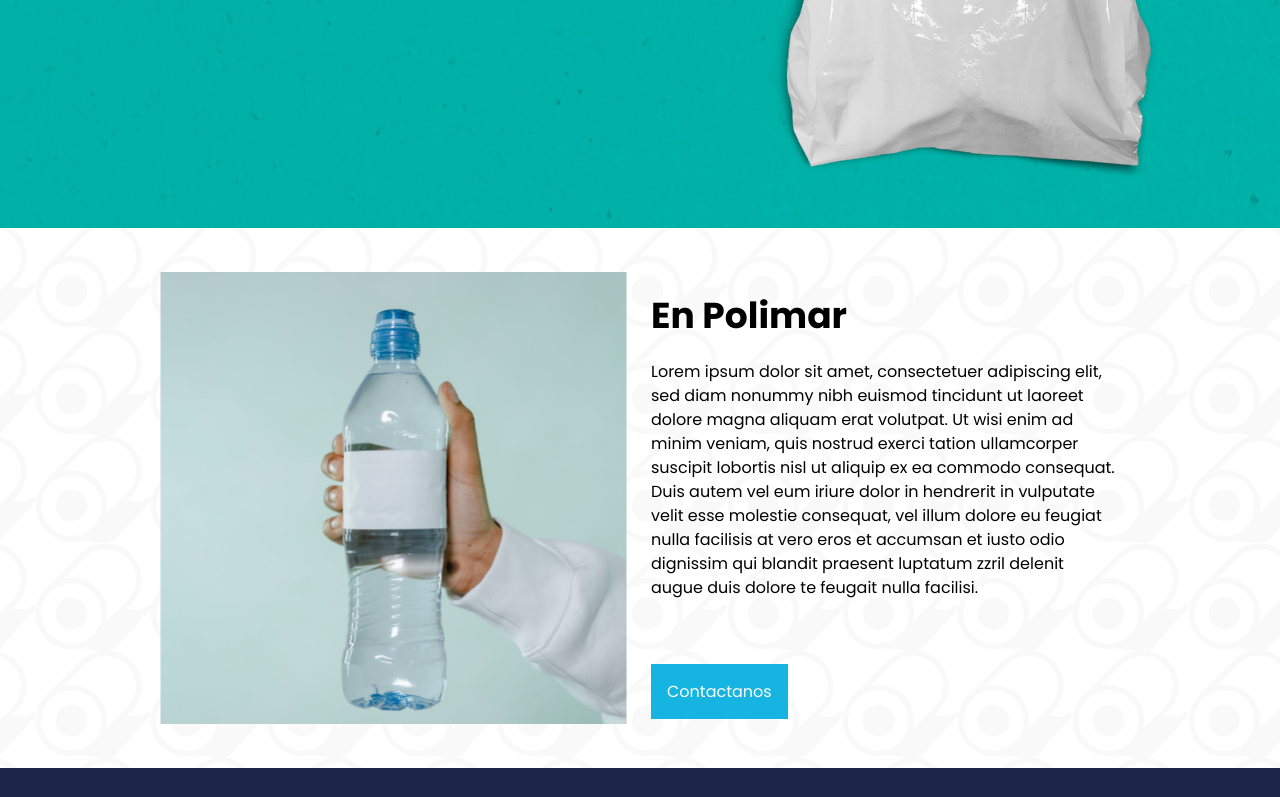
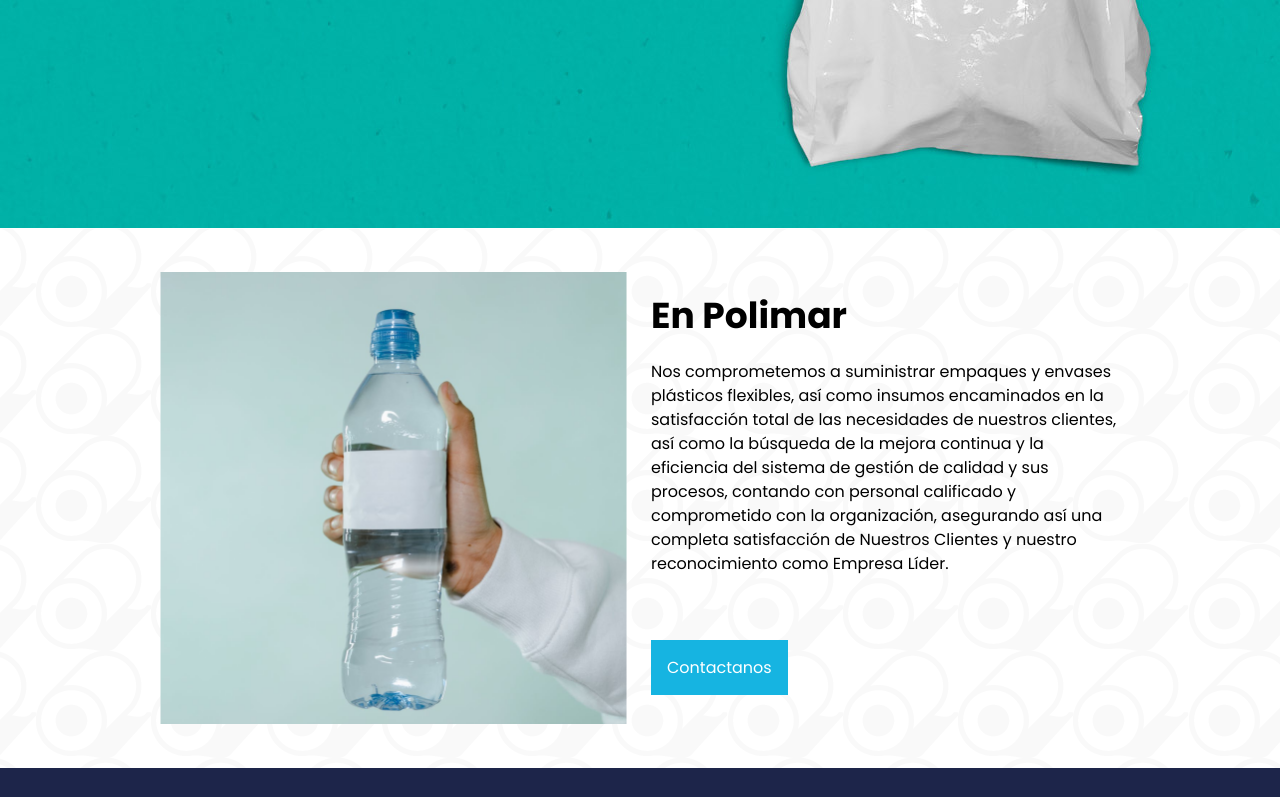
Before and after one commit to AlbertoMDG/polimar, a Next.js app: page / in a window 1280 px wide. Shown: the part 488-1285 px from the top of the page. Built offline with nearby package versions, Linux system fonts and the light colour scheme.

Commit message:
first commit

```diff
--- a/app/components/About.tsx
+++ b/app/components/About.tsx
@@ -9,15 +9,13 @@
         <div className="ml-6">
           <h2 className="text-4xl font-bold mt-6">En Polimar</h2>
           <p className="mt-6 text-base font-normal">
-            Lorem ipsum dolor sit amet, consectetuer adipiscing elit, sed diam
-            nonummy nibh euismod tincidunt ut laoreet dolore magna aliquam erat
-            volutpat. Ut wisi enim ad minim veniam, quis nostrud exerci tation
-            ullamcorper suscipit lobortis nisl ut aliquip ex ea commodo
-            consequat. Duis autem vel eum iriure dolor in hendrerit in vulputate
-            velit esse molestie consequat, vel illum dolore eu feugiat nulla
-            facilisis at vero eros et accumsan et iusto odio dignissim qui
-            blandit praesent luptatum zzril delenit augue duis dolore te feugait
-            nulla facilisi.
+            Nos comprometemos a suministrar empaques y envases plásticos
+            flexibles, así como insumos encaminados en la satisfacción total de
+            las necesidades de nuestros clientes, así como la búsqueda de la
+            mejora continua y la eficiencia del sistema de gestión de calidad y
+            sus procesos, contando con personal calificado y comprometido con la
+            organización, asegurando así una completa satisfacción de Nuestros
+            Clientes y nuestro reconocimiento como Empresa Líder.
           </p>
           <div className="mt-20">
             <Link className="bg-cyan-200 p-4 mt-16 text-white" href="/contacto">
```
